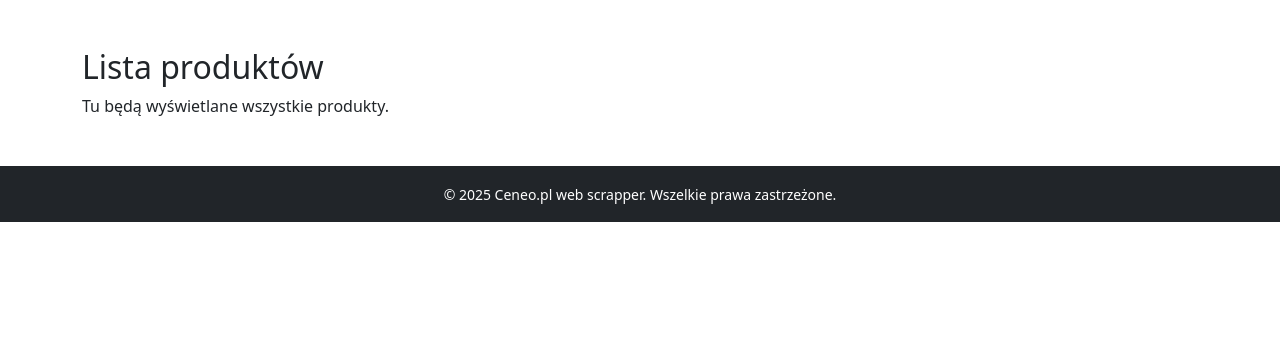
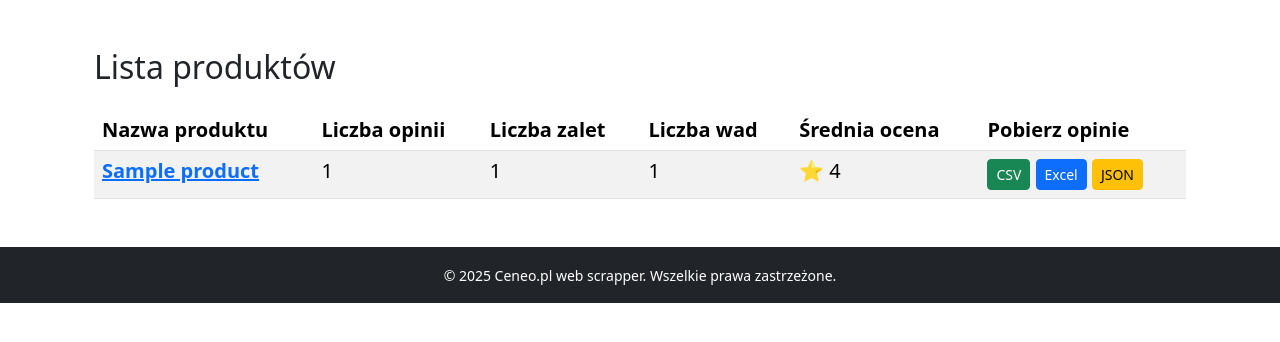
Before and after one commit to JSobies/CeneoWebScraper, a Flask app: template app/templates/products.html in a window 1280 px wide. Shown: the part 56-398 px from the top of the page. Run offline with Flask 3, Linux system fonts and the light colour scheme; the template is opened without the code that fills it: most values are stand-ins (such as "Sample title", 1, 10 or a date in 2020).

Commit message:
new products list

```diff
--- a/app/templates/products.html
+++ b/app/templates/products.html
@@ -1,6 +1,38 @@
 {% extends "base.html" %}
 
 {% block content %}
-  <h2>Lista produktów</h2>
-  <p>Tu będą wyświetlane wszystkie produkty.</p>
+<div class="container mt-4">
+    <h2 class="mb-4">Lista produktów</h2>
+
+    <table class="table table-striped">
+        <thead>
+            <tr>
+                <th>Nazwa produktu</th>
+                <th>Liczba opinii</th>
+                <th>Liczba zalet</th>
+                <th>Liczba wad</th>
+                <th>Średnia ocena</th>
+                <th>Pobierz opinie</th>
+            </tr>
+        </thead>
+        <tbody>
+          {% for product in products %}
+            <tr>
+                <td>
+                    <a href="/products/{{ product.id }}" class="fw-bold">{{ product.product_name }}</a>
+                </td>
+                <td>{{ product.opinions_count }}</td>
+                <td>{{ product.pros_count }}</td>
+                <td>{{ product.cons_count }}</td>
+                <td>⭐ {{ product.average_stars|round(2) }}</td>
+                <td>
+                    <a href="/download/csv/{{ product.id }}" class="btn btn-sm btn-success">CSV</a>
+                    <a href="/download/xlsx/{{ product.id }}" class="btn btn-sm btn-primary">Excel</a>
+                    <a href="/download/json/{{ product.id }}" class="btn btn-sm btn-warning">JSON</a>
+                </td>
+            </tr>
+            {% endfor %}
+        </tbody>
+    </table>
+</div>
 {% endblock %}
```
Also changed, not shown: app/views.py (+9 -2 lines), 1 other file.
